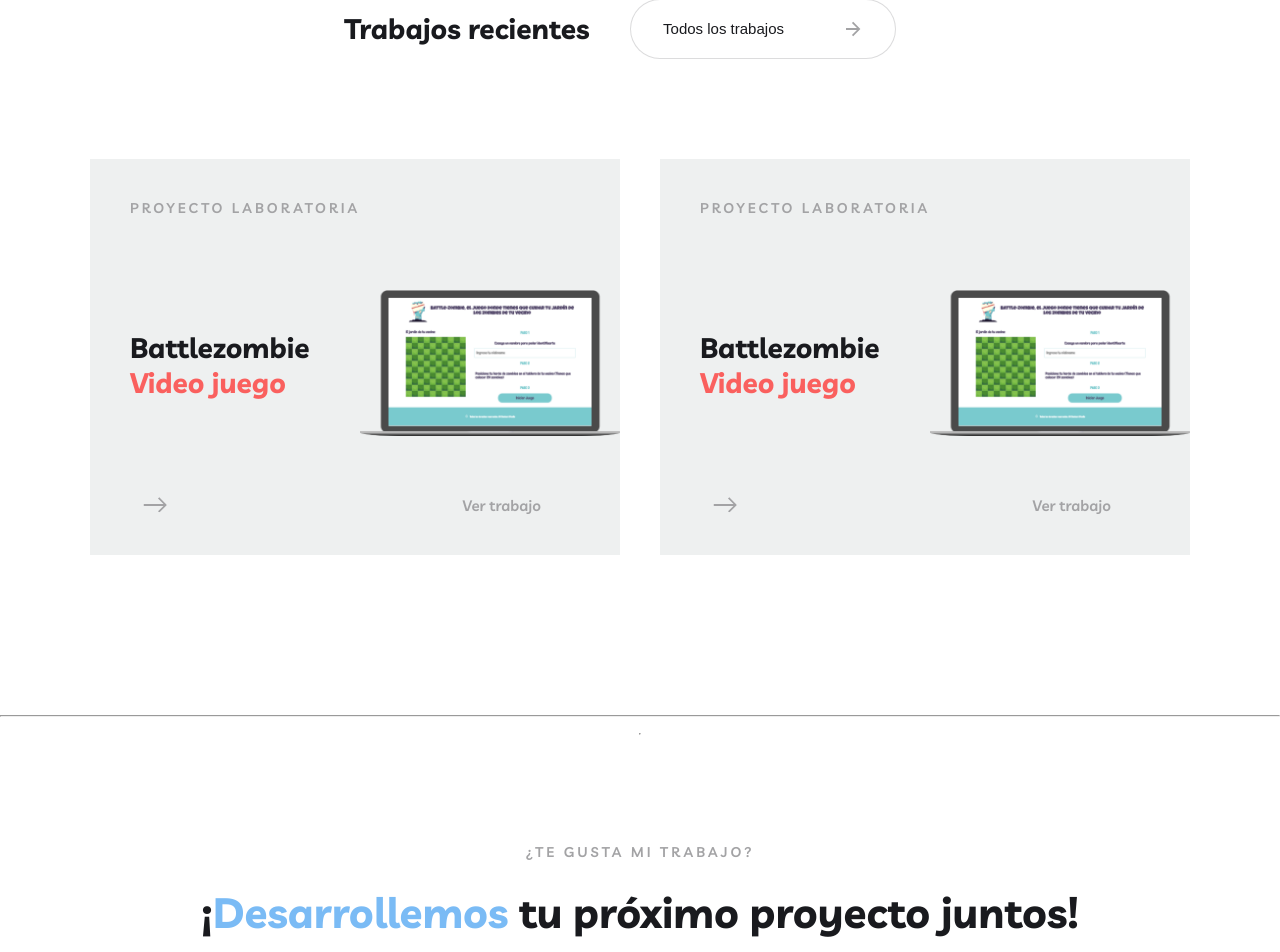
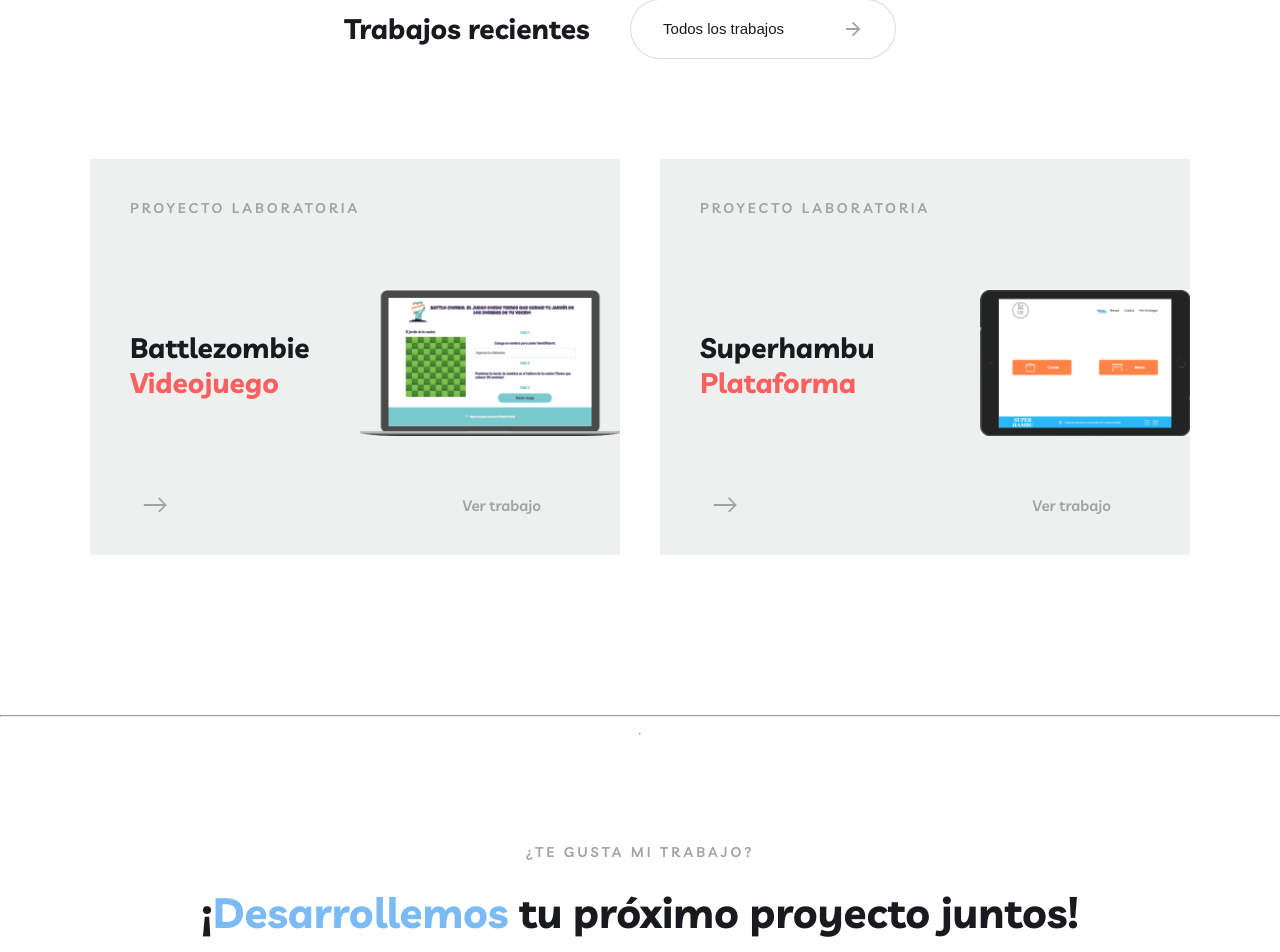
Before and after one commit to DaniSalermi/daniela-salermi-webpage, an Angular app: page / in a window 1280 px wide. Shown: the part 1952-2904 px from the top of the page. Built offline with nearby package versions, Linux system fonts and the light colour scheme.

Commit message:
feat add dynamic recent work data

```diff
--- a/src/app/modules/home/recent-works/recent-works.component.html
+++ b/src/app/modules/home/recent-works/recent-works.component.html
@@ -22,7 +22,17 @@
     </a>
   </div>
   <div class="work-cards">
-    <app-work-card></app-work-card>
-    <app-work-card></app-work-card>
+    <app-work-card
+      [title]="'proyecto laboratoria'"
+      [projectName]="'Battlezombie'"
+      [projectType]="'Videojuego'"
+      [imageURL]="'/assets/battlezombie-home-mockup.png'"
+    ></app-work-card>
+    <app-work-card
+      [title]="'proyecto laboratoria'"
+      [projectName]="'Superhambu'"
+      [projectType]="'Plataforma'"
+      [imageURL]="'/assets/superhambu-home-mockup.png'"
+    ></app-work-card>
   </div>
 </div>
--- a/src/app/modules/reusable/work-card/work-card.component.html
+++ b/src/app/modules/reusable/work-card/work-card.component.html
@@ -1,18 +1,18 @@
 <div class="work-card">
   <div class="tittle">
-    <h3>Proyecto Laboratoria</h3>
+    <h3>{{ title }}</h3>
   </div>
   <div class="info">
     <div class="name-and-type">
       <h2 class="dark">
-        Battlezombie
+        {{ projectName }}
       </h2>
       <h2>
-        Video juego
+        {{ projectType }}
       </h2>
     </div>
     <div class="image">
-      <img src="assets/battlezombie-home-mockup.png" alt="mockup de proyecto" />
+      <img [src]="imageURL" alt="mockup de proyecto" />
     </div>
   </div>
   <div class="access">
--- a/src/app/modules/reusable/work-card/work-card.component.scss
+++ b/src/app/modules/reusable/work-card/work-card.component.scss
@@ -17,8 +17,9 @@
       }
     }
     img {
-      width: 100%;
+      height: 100%;
       max-width: 260px;
+      max-height: 146px;
     }
   }
   .access {
--- a/src/app/modules/reusable/work-card/work-card.component.ts
+++ b/src/app/modules/reusable/work-card/work-card.component.ts
@@ -1,15 +1,16 @@
-import { Component, OnInit } from '@angular/core';
+import { Component, OnInit, Input } from "@angular/core";
 
 @Component({
-  selector: 'app-work-card',
-  templateUrl: './work-card.component.html',
-  styleUrls: ['./work-card.component.scss']
+  selector: "app-work-card",
+  templateUrl: "./work-card.component.html",
+  styleUrls: ["./work-card.component.scss"]
 })
 export class WorkCardComponent implements OnInit {
+  @Input() title: string;
+  @Input() projectName: string;
+  @Input() projectType: string;
+  @Input() imageURL: string;
+  constructor() {}
 
-  constructor() { }
-
-  ngOnInit() {
-  }
-
+  ngOnInit() {}
 }
--- a/src/styles.scss
+++ b/src/styles.scss
@@ -124,6 +124,7 @@ h4 {
   display: flex;
   align-items: center;
   justify-content: center;
+  cursor: pointer;
 
   &.blue {
     svg {
```
Also changed, not shown: src/assets/superhambu-home-mockup.png (added).
